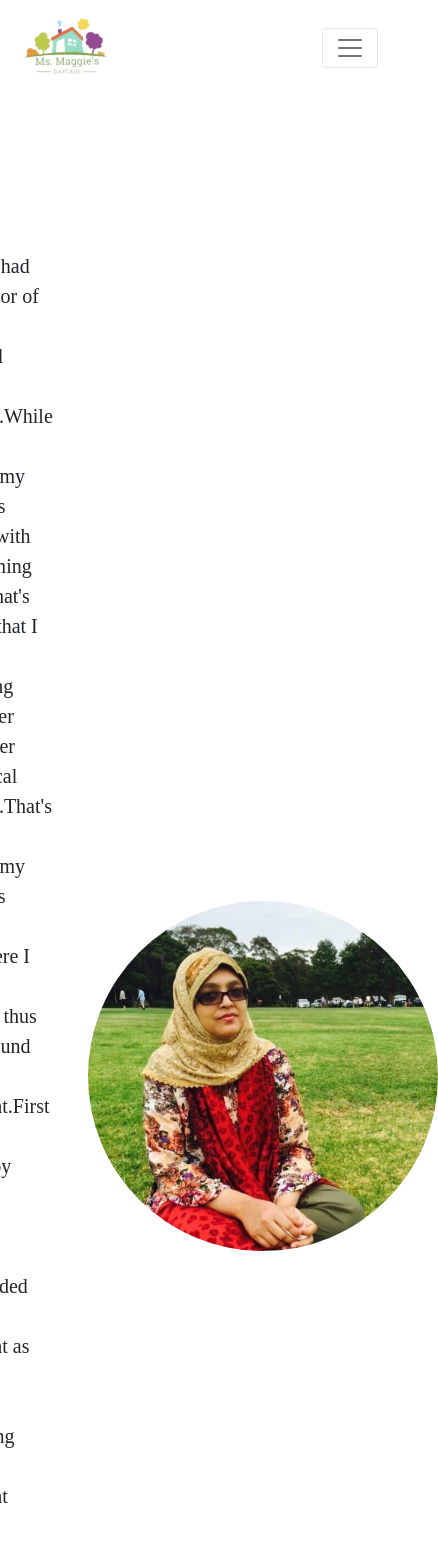
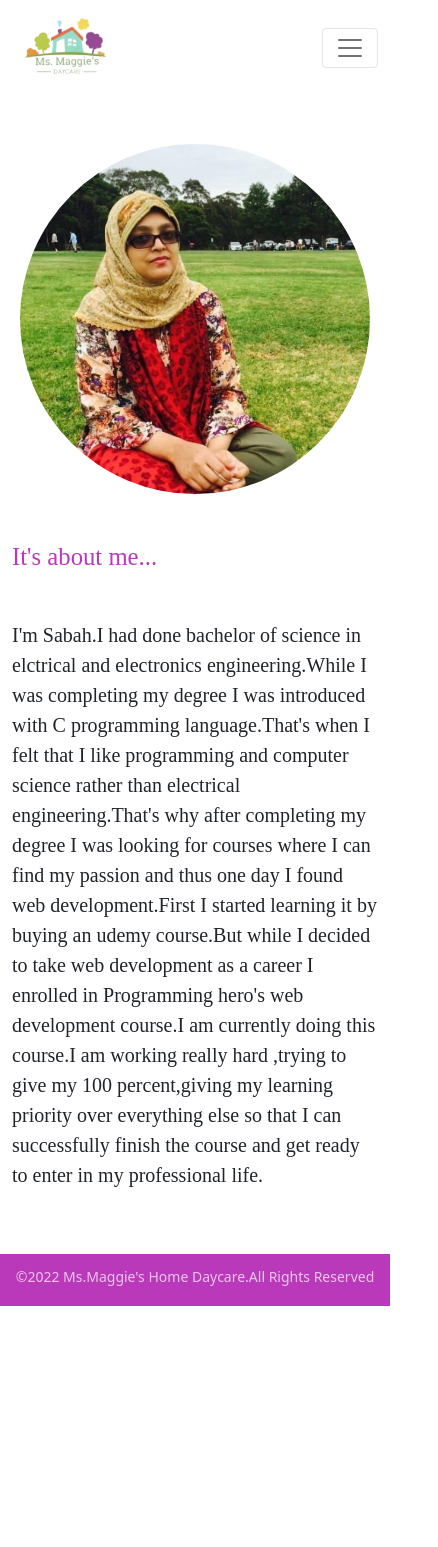
Before and after one commit to sabahashraf/Ms-Maggie-s-Daycare, a React (Create React App) app: page /about in a window 390 px wide. Shown: the top 1547 px of the page, 438 px wide, since content can reach past the window. After the commit the page ends 1306 px from the top, so only its background shows below. Built offline with nearby package versions, Linux system fonts and the light colour scheme; no server answers.

Commit message:
responsive

```diff
--- a/public/index.html
+++ b/public/index.html
@@ -32,7 +32,7 @@
 />
     <title>Ms Maggie's Daycare</title>
   </head>
-  <body>
+  <body  className="d-flex flex-column min-vh-100">
     <noscript>You need to enable JavaScript to run this app.</noscript>
     <div id="root"></div>
     <!--
--- a/src/index.css
+++ b/src/index.css
@@ -1,10 +1,13 @@
 body {
   margin: 0;
-  font-family: -apple-system, BlinkMacSystemFont, 'Segoe UI', 'Roboto', 'Oxygen',
+  font-family: 'Playfair Display', serif;
+/*   font-family: -apple-system, BlinkMacSystemFont, 'Segoe UI', 'Roboto', 'Oxygen',
     'Ubuntu', 'Cantarell', 'Fira Sans', 'Droid Sans', 'Helvetica Neue',
-    sans-serif;
+    sans-serif; */
   -webkit-font-smoothing: antialiased;
   -moz-osx-font-smoothing: grayscale;
+
+
 }
 
 code {
--- a/src/pages/About/About/About.js
+++ b/src/pages/About/About/About.js
@@ -4,15 +4,15 @@ import person from "../../../images/person.png";
 
 const About = () => {
   return (
-    <section className="container about d-flex my-5 justify-content-center align-items-center ">
-      <div className="order-2 me-5">
-        <img className="person order-2" src={person} alt="" />
+    <section className="container about d-flex my-5 justify-content-center align-items-center flex-column flex-lg-row">
+      <div className="order-md-2 order-1 me-md-5 mb-5">
+        <img className="person order-lg-2 order-1" src={person} alt="" />
       </div>
       <div
-        className="order-1 pe-5
-      w-50"
+        className="order-lg-1 order-2 pe-md-5 px-sm-3
+      w-md-50"
       >
-        <h2 className="text-purple mb-5">It's about me...</h2>
+        <h2 className="text-purple mb-5 ">It's about me...</h2>
         <p className="fs-5 ">
           I'm Sabah.I had done bachelor of science in elctrical and electronics
           engineering.While I was completing my degree I was introduced with C
--- a/src/pages/Home/Banner/Banner.css
+++ b/src/pages/Home/Banner/Banner.css
@@ -30,6 +30,11 @@
     font-weight:400;
     font-size:large;
   }
+  @media only screen and (max-width: 600px) {
+    .hero-btn {
+    width:100%;
+    }
+  }
 
   .hero-btn:hover {
     background-color:rgb(186, 56, 186);;
--- /dev/null
+++ b/src/pages/Home/Faq/Faq.js
@@ -0,0 +1,33 @@
+import React from "react";
+import { Accordion } from "react-bootstrap";
+
+const Faq = () => {
+  return (
+    <div className="container ">
+      <h2 className="text-purple text-center my-5 about">FAQ</h2>
+      <Accordion className="w-75 mx-auto mb-5">
+        <Accordion.Item eventKey="0">
+          <Accordion.Header>What are opening hours?</Accordion.Header>
+          <Accordion.Body>
+            From 9:30 am to 6:00 pm, Monday to Friday
+          </Accordion.Body>
+        </Accordion.Item>
+        <Accordion.Item eventKey="1">
+          <Accordion.Header>What Ages Do You Cater For?</Accordion.Header>
+          <Accordion.Body>
+            INFANTS (6 weeks to 15 months), TODDLERS (1 to 2.5 years), PRESCHOOL
+            (2.5 to 3 years), PRE-K (3 to 5 years)
+          </Accordion.Body>
+        </Accordion.Item>
+        <Accordion.Item eventKey="2">
+          <Accordion.Header>Do you provide meals?</Accordion.Header>
+          <Accordion.Body>
+            Yes kids can have meals here with extra 30$
+          </Accordion.Body>
+        </Accordion.Item>
+      </Accordion>
+    </div>
+  );
+};
+
+export default Faq;
--- a/src/pages/Home/Home/Home.js
+++ b/src/pages/Home/Home/Home.js
@@ -1,5 +1,6 @@
 import React from "react";
 import Banner from "../Banner/Banner";
+import Faq from "../Faq/Faq";
 import Services from "../Services/Services";
 import "./Home.css";
 
@@ -8,6 +9,7 @@ const Home = () => {
     <div>
       <Banner></Banner>
       <Services></Services>
+      <Faq></Faq>
     </div>
   );
 };
--- a/src/pages/Home/Service/Service.js
+++ b/src/pages/Home/Service/Service.js
@@ -9,8 +9,8 @@ const Service = ({ service }) => {
     navigate(`/service/${id}`);
   };
   return (
-    <div className="g-3 col-lg-4 col-md-3 col-sm-12 mb-5 position-relative">
-      <Card className="" style={{ width: "18rem", height: "450px" }}>
+    <div className="g-md-3 col-lg-4 col-md-3 col-sm-12 mb-5 position-relative ">
+      <Card className="mx-auto" style={{ width: "18rem", height: "450px" }}>
         <Card.Img
           variant="top"
           src={img}
--- a/src/pages/Shared/Footer/Footer.js
+++ b/src/pages/Shared/Footer/Footer.js
@@ -5,7 +5,7 @@ const Footer = () => {
   const today = new Date();
   const year = today.getFullYear();
   return (
-    <footer className="text-center">
+    <footer className="text-center mt-auto">
       <p>
         <small className=" footer">
           &copy;{year} Ms.Maggie's Home Daycare.All Rights Reserved
--- a/src/pages/SignUp/SignUp/SignUp.css
+++ b/src/pages/SignUp/SignUp/SignUp.css
@@ -10,10 +10,32 @@ form input:not([type='checkbox']){
     font-size:14px;
     border:none;
 }
+
+
+
+  @media only screen and (max-width: 992px) {
+    form input:not([type='checkbox']){
+        width:90%;
+
+    }
+
+  }
+
 .check-container{
     width:30%;
     margin:0 auto; margin-bottom: 10px;
 }
+@media only screen and (max-width: 992px) {
+
+    .check-container{
+        width:90%;
+        margin:0 auto; margin-bottom: 10px;
+    }
+
+
+    }
+
+
 #signUpBtn{
     background-color:rgb(186, 56, 186);
     color:white;
```
Also changed, not shown: src/pages/Home/Faq/Faq.css (added).
